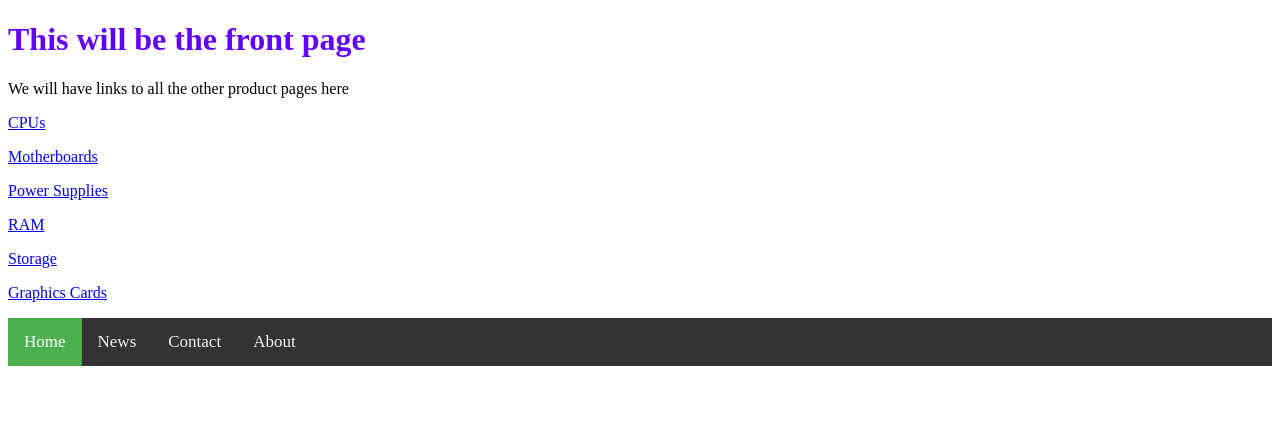
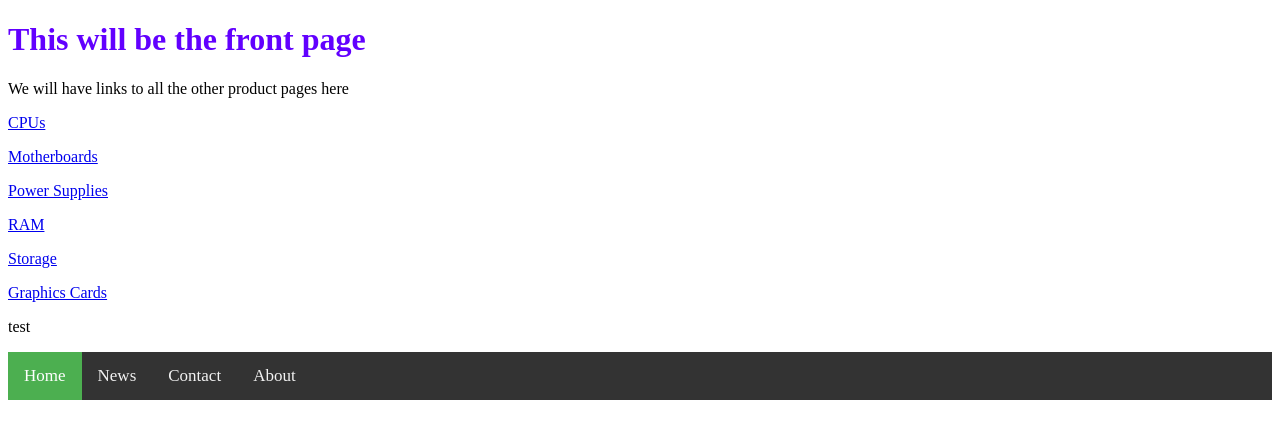
Before and after one commit to stu-braden-b/2NaCl-Spring-2021-Datadev, a PHP site: page / in a window 1280 px wide. Shown: the top 439 px of the page. Run offline with PHP 8.4, Linux system fonts and the light colour scheme.

Commit message:
asdasdasd

```diff
--- a/index.php
+++ b/index.php
@@ -2,7 +2,7 @@
 <html lang="en">
 <head>
     <meta charset="UTF-8">
-    <link rel="stylesheet" href="/styles.css">
+    <link rel="stylesheet" href="styles.css" type="text/css">
     <meta name="viewport" content="width=device-width, initial-scale=1.0">
     <title>Coleman's Computers</title>
 </head>
@@ -17,7 +17,7 @@
     <p><a href="RAM.php" target="_blank" rel="external" hreflang="en" type="text/html"> RAM </a></p>
     <p><a href="HDD.php" target="_blank" rel="external" hreflang="en" type="text/html"> Storage </a></p>
     <p><a href="GPU.php" target="_blank" rel="external" hreflang="en" type="text/html"> Graphics Cards </a></p>
-
+    <p>test</p>
     <div class="topnav">
         <a class="active" href="#home">Home</a>
         <a href="#news">News</a>
```
